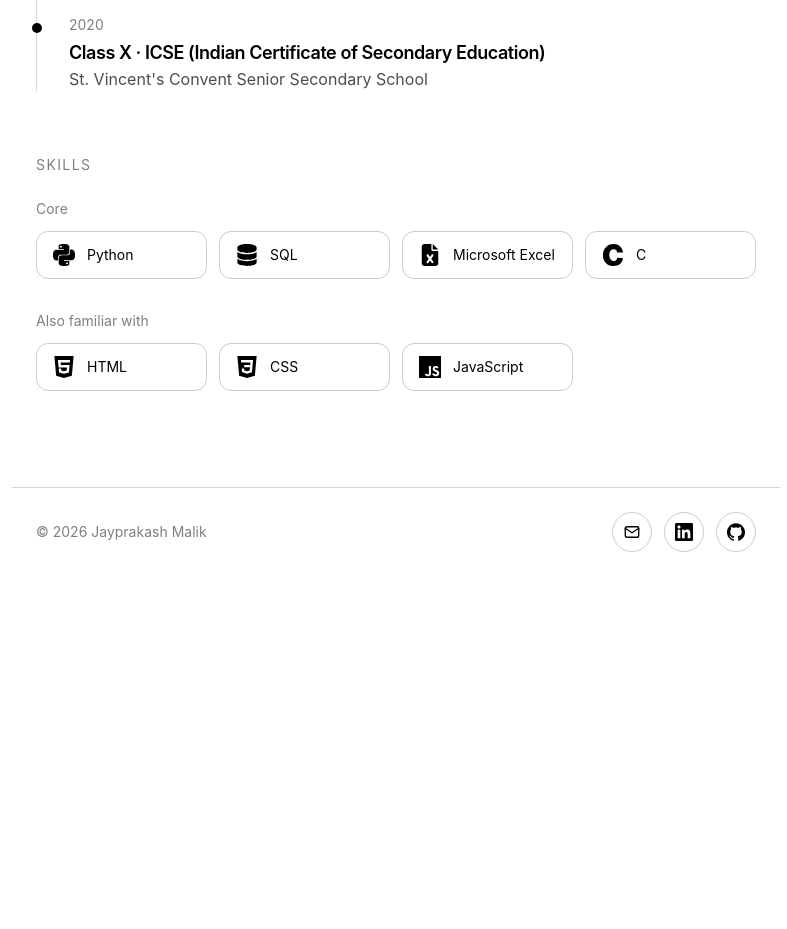
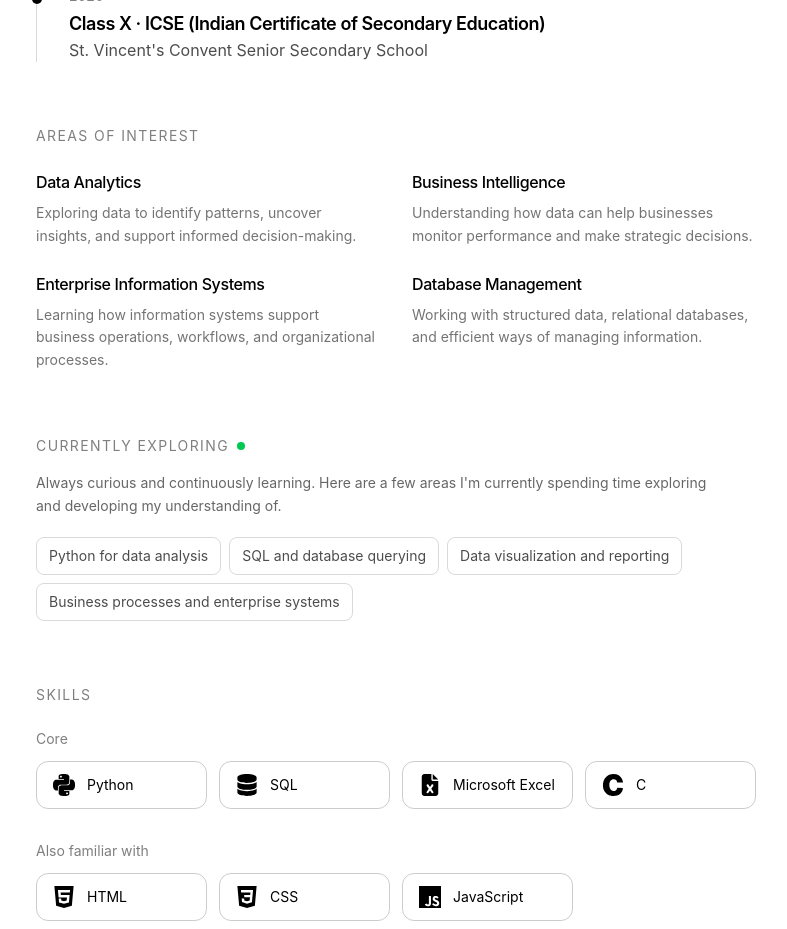
Before and after one commit to Tyler7x1/portfolio, a Next.js app: page /about in a window 1280 px wide. Shown: the part 660-1589 px from the top of the page, without its empty margins (244-1031 px from the left). Before the commit the page ends 1236 px from the top, so only its background shows below. Built offline with nearby package versions, Linux system fonts and the light colour scheme.

Commit message:
Miscellaneous edits

```diff
--- a/app/about/page.tsx
+++ b/app/about/page.tsx
@@ -145,6 +145,36 @@ function SkillLogo({
   return <SkillIcon name={fallback} />;
 }
 
+const interests = [
+  {
+    title: "Data Analytics",
+    description:
+      "Exploring data to identify patterns, uncover insights, and support informed decision-making.",
+  },
+  {
+    title: "Business Intelligence",
+    description:
+      "Understanding how data can help businesses monitor performance and make strategic decisions.",
+  },
+  {
+    title: "Enterprise Information Systems",
+    description:
+      "Learning how information systems support business operations, workflows, and organizational processes.",
+  },
+  {
+    title: "Database Management",
+    description:
+      "Working with structured data, relational databases, and efficient ways of managing information.",
+  },
+];
+
+const exploring = [
+  "Python for data analysis",
+  "SQL and database querying",
+  "Data visualization and reporting",
+  "Business processes and enterprise systems",
+];
+
 const sectionHeading =
   "text-sm uppercase tracking-widest text-black/50 dark:text-white/50";
 
@@ -155,9 +185,8 @@ export default function About() {
 
       <p className="mt-4 max-w-2xl text-lg leading-relaxed text-black/60 dark:text-white/60">
         I&apos;m a Bachelor of Computer Applications graduate from Presidency
-        University, Bengaluru, preparing to apply for a Master&apos;s degree in
-        Business Informatics abroad. My work so far combines independent
-        research on business operations, Python-based analytics and an interest
+        University, Bengaluru. My work so far combines informal field research
+         on business operations, Python-based analytics and an interest
         in enterprise information systems.
       </p>
 
@@ -180,6 +209,53 @@ export default function About() {
           ))}
         </ol>
       </section>
+
+{/* Areas of Interest */}
+<section className="mt-16">
+  <h2 className={sectionHeading}>Areas of Interest</h2>
+
+  <div className="mt-6 grid gap-x-8 gap-y-6 sm:grid-cols-2">
+    {interests.map((item) => (
+      <div key={item.title}>
+        <h3 className="font-medium tracking-tight">
+          {item.title}
+        </h3>
+
+        <p className="mt-2 text-sm leading-relaxed text-black/55 dark:text-white/55">
+          {item.description}
+        </p>
+      </div>
+    ))}
+  </div>
+</section>
+
+{/* Currently Exploring */}
+<section className="mt-16">
+  <div className="flex items-center gap-2">
+    <h2 className={sectionHeading}>Currently Exploring</h2>
+    <span className="relative flex h-2 w-2">
+      <span className="absolute inline-flex h-full w-full animate-ping rounded-full bg-green-500 opacity-100" />
+      <span className="relative inline-flex h-2 w-2 rounded-full bg-green-500" />
+    </span>
+  </div>
+
+  <p className="mt-4 max-w-2xl text-sm leading-relaxed text-black/60 dark:text-white/60">
+    Always curious and continuously learning. Here are a few
+    areas I'm currently spending time exploring and developing
+    my understanding of.
+  </p>
+
+  <div className="mt-5 flex flex-wrap gap-2">
+    {exploring.map((item) => (
+      <span
+        key={item}
+        className="rounded-lg border border-black/15 px-3 py-2 text-sm text-black/70 transition-colors hover:border-black/50 dark:border-white/20 dark:text-white/70 dark:hover:border-white/50"
+      >
+        {item}
+      </span>
+    ))}
+  </div>
+</section>
 
       {/* Skills */}
       <section className="mt-16">
--- a/app/layout.tsx
+++ b/app/layout.tsx
@@ -6,8 +6,12 @@ import Footer from "@/components/Footer";
 import BackToTop from "@/components/BackToTop";
 
 export const metadata: Metadata = {
-  title: "Jayprakash Malik",
-  description: "My portfolio page",
+  title: {
+    default: "Jayprakash Malik",
+    template: "%s · Jayprakash Malik",
+  },
+  description:
+    "Portfolio, independent research and projects in business informatics and data analytics.",
 };
 
 const introScript = `(function(){try{var last=Number(localStorage.getItem("intro-last-seen"));var play=!last||Date.now()-last>900000;document.documentElement.dataset.intro=play?"play":"done";}catch(e){}})();`;
--- a/app/page.tsx
+++ b/app/page.tsx
@@ -1,5 +1,4 @@
 import Link from "next/link";
-import Image from "next/image";
 import FindingsCarousel from "@/components/FindingsCarousel";
 import ExploreMore from "@/components/ExploreMore";
 
@@ -15,17 +14,6 @@ const snippet = [
 export default function Home() {
   return (
     <main className="mx-auto max-w-3xl px-6 pb-24 pt-16">
-       <div className="flex justify-center">
-        <Image
-          src="/profile.jpg"
-          alt="Jayprakash Malik"
-          width={176}
-          height={176}
-          priority
-          className="h-40 w-40 rounded-full border border-black/15 object-cover sm:h-44 sm:w-44 dark:border-white/20"
-        />
-      </div>
-
       {/* Intro */}
       <section className="mt-10">
         <h1 className="text-5xl font-semibold leading-[1.05] tracking-tight sm:text-7xl">
```
Also changed, not shown: 1 other file (tests, documents, lock files or other folders).
